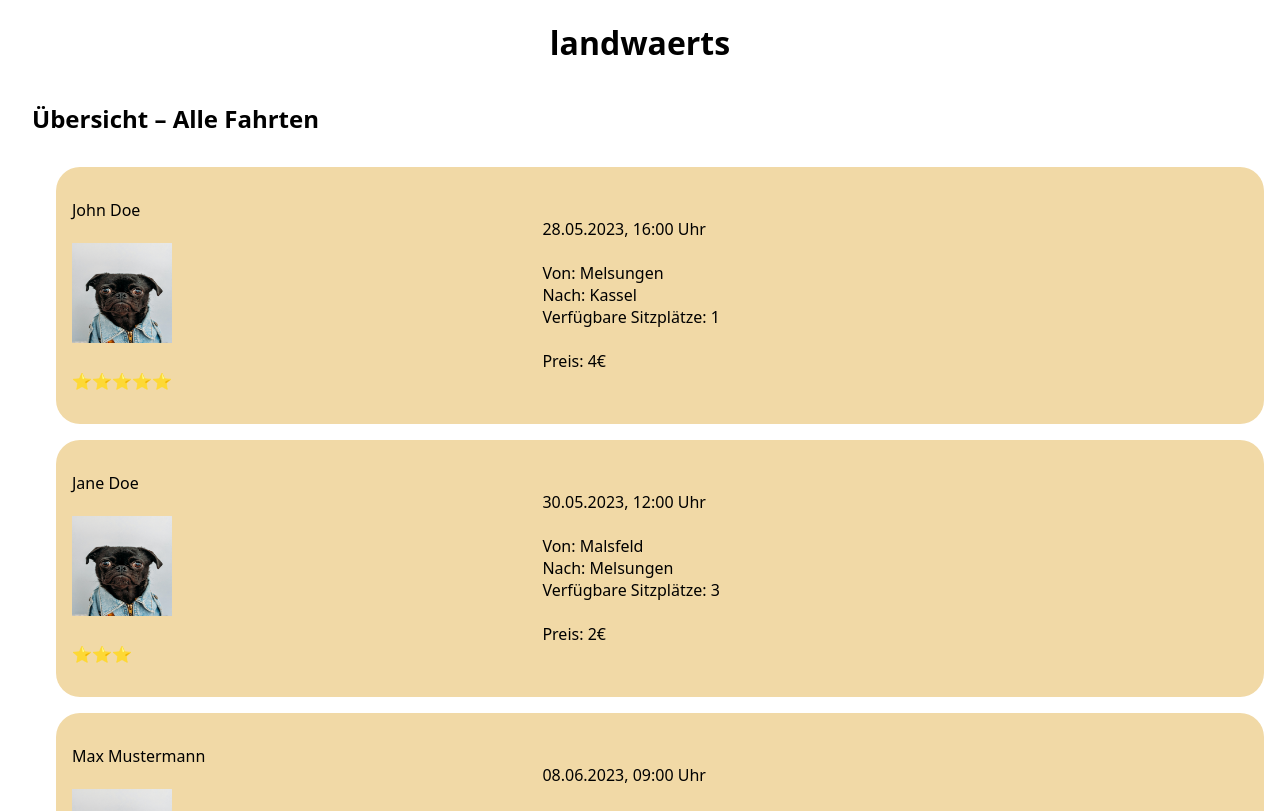
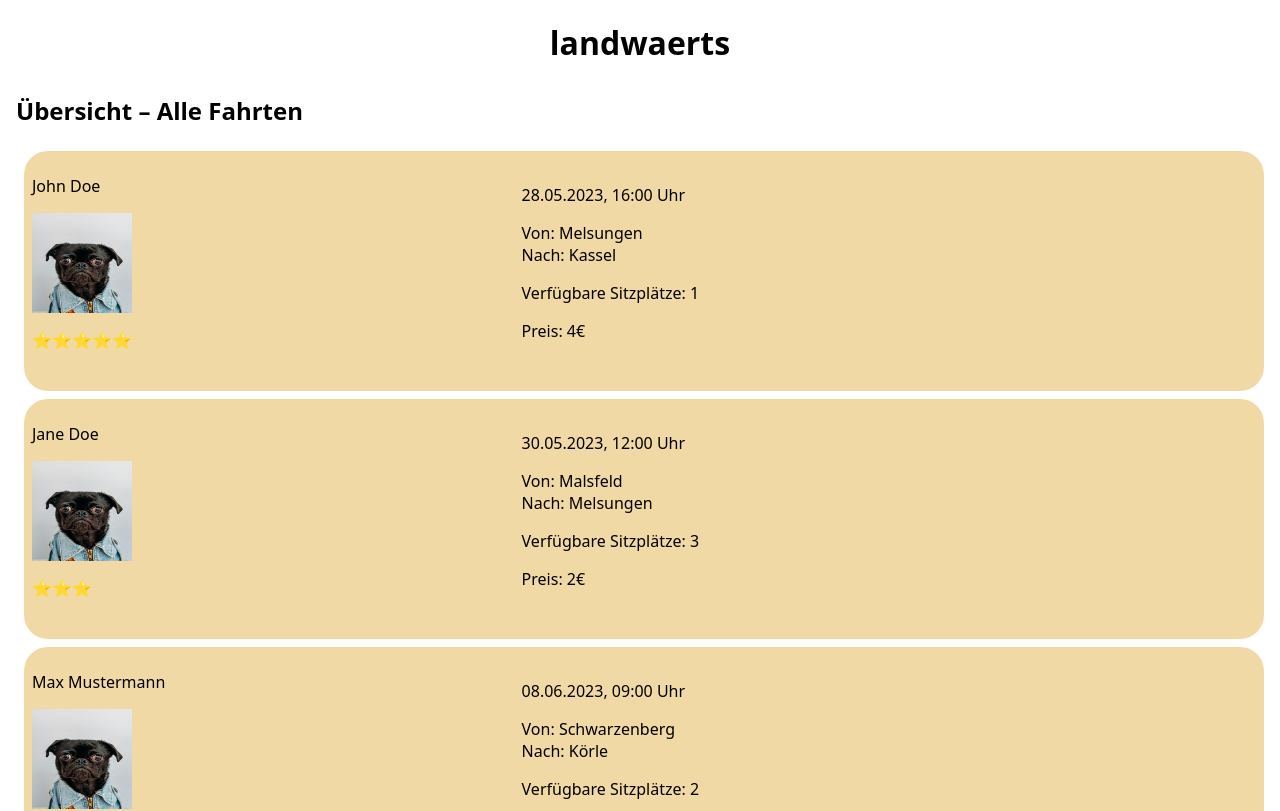
Before and after one commit to liebeckm/capstone-project, a Next.js app: page / in a window 1280 px wide. Shown: the top 811 px of the page. Built offline with nearby package versions, Linux system fonts and the light colour scheme.

Commit message:
change global styles and line breaks, remove unneccessary imports

```diff
--- a/components/Card/Card.styled.js
+++ b/components/Card/Card.styled.js
@@ -5,8 +5,15 @@ export const StyledCard = styled.article`
   grid-template-columns: 40% 60%;
   align-items: center;
   justify-items: start;
-  padding: 1rem;
-  margin: 1rem;
+  padding: 0.5rem;
+  margin: 0.5rem;
+  margin-left: -1rem;
+  margin-right: 1rem;
   border-radius: 1.5rem;
-  background-color: #f1d9a6;
+  background-color: var(--yellow);
 `;
+export const StyledSpan = styled.span`
+  margin-bottom: 1rem;
+  display: flex;
+  flex-direction: column;
+`;
--- a/components/List/index.js
+++ b/components/List/index.js
@@ -1,4 +1,5 @@
 import { StyledCard } from "../Card/Card.styled";
+import { StyledSpan } from "../Card/Card.styled";
 import Image from "next/image";
 
 export default function List({ rides }) {
@@ -7,32 +8,28 @@ export default function List({ rides }) {
       {rides.map((ride) => (
         <StyledCard key={ride.id}>
           <p>
-            {ride.driver}
-            <br />
-            <br />
+            <StyledSpan>{ride.driver}</StyledSpan>
+            <StyledSpan>
               <Image
                 src={"/images/charlesdeluvio-K4mSJ7kc0As-unsplash.jpg"}
                 alt="profile pic"
                 width={100}
                 height={100}
               />
-            <br />
-            <br />
-            {ride.rating}
+            </StyledSpan>
+            <StyledSpan>{ride.rating}</StyledSpan>
           </p>
           <p>
+            <StyledSpan>
               {ride.date}, {ride.time}
-            <br />
-            <br />
+            </StyledSpan>
             Von: {ride.departure}
-            <br />
-            Nach: {ride.destination}
-            <br />
-            Verfügbare Sitzplätze: {ride.seats}
-            <br />
-            <br />
+            <StyledSpan>Nach: {ride.destination}</StyledSpan>
+            <StyledSpan>Verfügbare Sitzplätze: {ride.seats}</StyledSpan>
+            <StyledSpan>
               Preis: {ride.price}
               {ride.currency}
+            </StyledSpan>
           </p>
         </StyledCard>
       ))}
--- a/components/SecondHeading/index.js
+++ b/components/SecondHeading/index.js
@@ -2,11 +2,11 @@ import styled from "styled-components";
 
 const SecondHeading = styled.h2`
   text-align: left;
-  margin: 1rem;
-  padding: 1rem;
+  margin: 0.5rem;
+  padding: 0.5rem;
   position: sticky;
   top: 0;
   width: 100%;
-  background-color: white;
+  background-color: var(--white);
 `;
 export default SecondHeading;
--- a/styles.js
+++ b/styles.js
@@ -10,4 +10,9 @@ export default createGlobalStyle`
     margin: 0;
     font-family: system-ui;
   }
+
+  :root {
+    --yellow: #f1d9a6;
+    --white: #ffffff;
+  }
 `;
```
Lines whose indentation alone changed are shown as unchanged.
